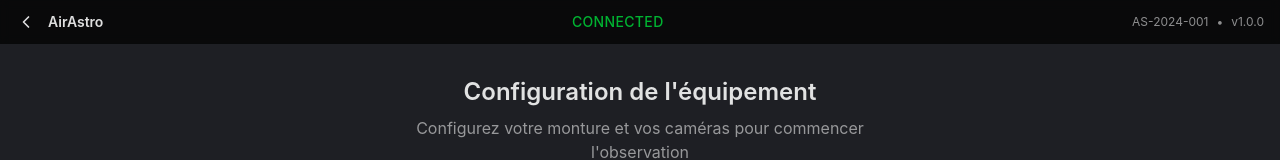
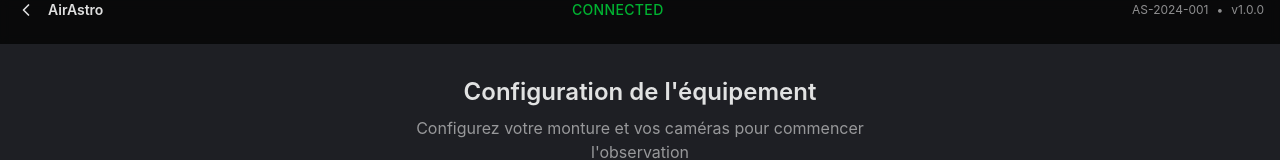
Before and after one commit to thibautrey/AirAstro, a React (Vite) app in the folder apps/web/: page /setup in a window 1280 px wide. Shown: the top 160 px of the page. Built offline with nearby package versions, Linux system fonts and the light colour scheme; no server answers.

Commit message:
feat: Améliorer la mise en page du composant TopBar avec des ajustements de flexibilité et d'espacement

```diff
--- a/apps/web/src/components/ui/TopBar.tsx
+++ b/apps/web/src/components/ui/TopBar.tsx
@@ -27,9 +27,10 @@ export default function TopBar({
   };
 
   return (
-    <div className="h-11 bg-black/70 backdrop-blur-sm flex items-center justify-between px-4">
+    <div className="h-11 bg-black/70 backdrop-blur-sm overflow-x-auto">
+      <div className="flex items-center justify-between px-4 min-w-max">
         {/* Left: Back button + wordmark */}
-      <div className="flex items-center space-x-3">
+        <div className="flex items-center space-x-3 flex-shrink-0">
           {onBack && (
             <button
               onClick={onBack}
@@ -38,24 +39,25 @@ export default function TopBar({
               <ChevronLeft className="w-5 h-5" />
             </button>
           )}
-        <span className="text-text-primary font-semibold text-sm">
+          <span className="text-text-primary font-semibold text-sm whitespace-nowrap">
             AirAstro
           </span>
         </div>
 
         {/* Center: Status */}
         <div
-        className={`text-sm font-medium tracking-wide uppercase ${getStatusColor()}`}
+          className={`text-sm font-medium tracking-wide uppercase flex-shrink-0 px-4 ${getStatusColor()}`}
         >
           {status}
         </div>
 
         {/* Right: Serial & Version */}
-      <div className="text-text-secondary text-xs space-x-2">
+        <div className="text-text-secondary text-xs space-x-2 flex-shrink-0 whitespace-nowrap">
           <span>{serialNumber}</span>
           <span>•</span>
           <span>{appVersion}</span>
         </div>
       </div>
+    </div>
   );
 }
```
Lines whose indentation alone changed are shown as unchanged.
